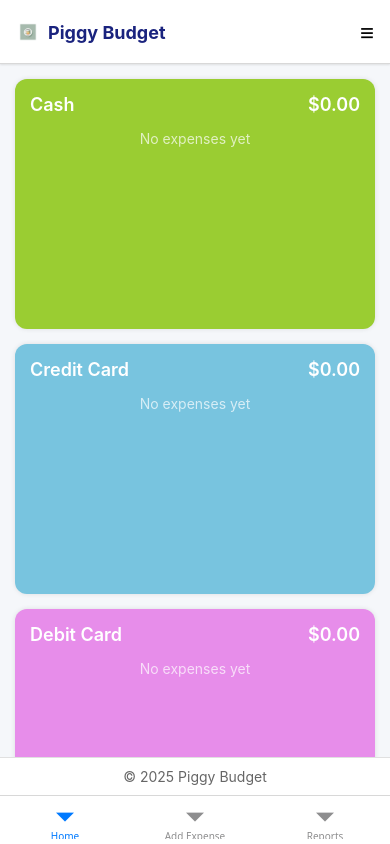
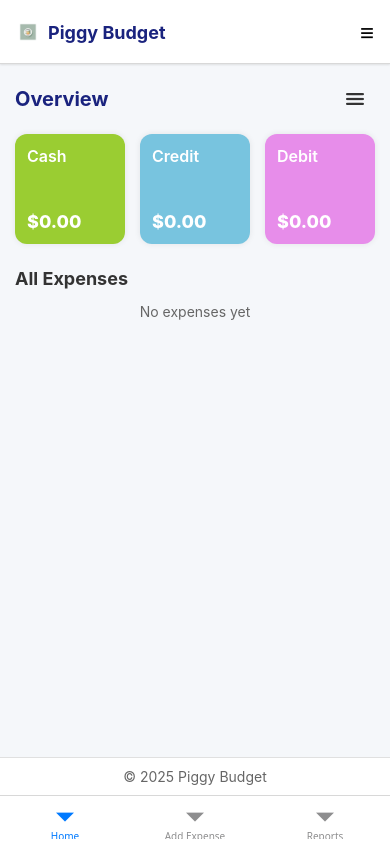
Before and after one commit to Tandra2821/self-budgeting-app, a React Native app: screen /Main in a window 390 px wide. Built offline with nearby package versions, Linux system fonts and the light colour scheme.

Commit message:
changes in homescreen layout

```diff
--- a/src/screens/HomeScreen.js
+++ b/src/screens/HomeScreen.js
@@ -9,6 +9,10 @@ import {
   Image,
   Modal,
   TouchableWithoutFeedback,
+  Dimensions,
+  LayoutAnimation,
+  Platform,
+  UIManager,
 } from "react-native";
 import AsyncStorage from "@react-native-async-storage/async-storage";
 import { useIsFocused } from "@react-navigation/native";
@@ -16,6 +20,7 @@ import { Ionicons } from "@expo/vector-icons";
 
 export default function HomeScreen({ navigation }) {
   const [expenses, setExpenses] = useState([]);
+  const [expandedCategory, setExpandedCategory] = useState(null); // 'cash' | 'credit' | 'debit' | null
   const [menuVisible, setMenuVisible] = useState(false);
   const isFocused = useIsFocused();
 
@@ -23,10 +28,18 @@ export default function HomeScreen({ navigation }) {
     loadExpenses();
   }, [isFocused]);
 
+  useEffect(() => {
+    // Enable LayoutAnimation on Android
+    if (Platform.OS === "android" && UIManager.setLayoutAnimationEnabledExperimental) {
+      UIManager.setLayoutAnimationEnabledExperimental(true);
+    }
+  }, []);
+
   const loadExpenses = async () => {
     try {
       const data = await AsyncStorage.getItem("expenses");
       if (data) setExpenses(JSON.parse(data));
+      else setExpenses([]);
     } catch (error) {
       console.log("Error loading expenses:", error);
     }
@@ -59,6 +72,7 @@ export default function HomeScreen({ navigation }) {
     { cash: [], credit: [], debit: [] }
   );
 
+  // Sort each category by timestamp (newest first)
   Object.keys(categorized).forEach((key) => {
     categorized[key].sort((a, b) => new Date(b.timestamp) - new Date(a.timestamp));
   });
@@ -79,7 +93,7 @@ export default function HomeScreen({ navigation }) {
 
   const renderExpense = ({ item }) => (
     <View style={styles.expenseItem}>
-      <View>
+      <View style={{ flex: 1 }}>
         <Text style={styles.expenseTitle}>{item.title}</Text>
         <Text style={styles.expenseAmount}>${item.amount}</Text>
         <Text style={styles.expenseDate}>{formatDateTime(item.timestamp)}</Text>
@@ -95,33 +109,83 @@ export default function HomeScreen({ navigation }) {
     </View>
   );
 
-  const Section = ({ title, data, color, total }) => (
-    <View style={[styles.section, { backgroundColor: color }]}>
-      <View style={styles.sectionHeader}>
-        <Text style={styles.sectionTitle}>{title}</Text>
-        <Text style={styles.sectionTotal}>${total.toFixed(2)}</Text>
-      </View>
+  const toggleCategory = (key) => {
+    // Animate expand/collapse
+    LayoutAnimation.configureNext(LayoutAnimation.Presets.easeInEaseOut);
+    setExpandedCategory((prev) => (prev === key ? null : key));
+  };
 
+  const SectionList = ({ categoryKey }) => {
+    const map = { cash: categorized.cash, credit: categorized.credit, debit: categorized.debit };
+    const data = map[categoryKey] || [];
+    return (
+      <View style={styles.expandedSection}>
         <FlatList
           data={data}
           renderItem={renderExpense}
           keyExtractor={(item) => item.id}
           ListEmptyComponent={<Text style={styles.emptyText}>No expenses yet</Text>}
-        style={styles.list}
-        nestedScrollEnabled={true}
         />
       </View>
     );
+  };
+
+  const { width } = Dimensions.get("window");
+  const cardSize = Math.floor((width - 60) / 3);
 
   const currentYear = new Date().getFullYear();
 
   return (
     <View style={styles.container}>
-      <View style={styles.content}>
-        <Section title="Cash" data={categorized.cash} color="#9ACD32" total={totalCash} />
-        <Section title="Credit Card" data={categorized.credit} color="#78c4dfff" total={totalCredit} />
-        <Section title="Debit Card" data={categorized.debit} color="#e78deaff" total={totalDebit} />
+      <View style={styles.headerRow}>
+        <Text style={styles.pageTitle}>Overview</Text>
+        <TouchableOpacity onPress={() => setMenuVisible(true)} style={{ padding: 8 }}>
+          <Ionicons name="menu" size={24} color="#333" />
+        </TouchableOpacity>
       </View>
+
+      <View style={styles.cardRow}>
+        <TouchableOpacity
+          style={[styles.card, { backgroundColor: "#9ACD32", width: cardSize, height: cardSize }]}
+          onPress={() => toggleCategory("cash")}
+        >
+          <Text style={styles.cardTitle}>Cash</Text>
+          <Text style={styles.cardTotal}>${totalCash.toFixed(2)}</Text>
+        </TouchableOpacity>
+
+        <TouchableOpacity
+          style={[styles.card, { backgroundColor: "#78c4dfff", width: cardSize, height: cardSize }]}
+          onPress={() => toggleCategory("credit")}
+        >
+          <Text style={styles.cardTitle}>Credit</Text>
+          <Text style={styles.cardTotal}>${totalCredit.toFixed(2)}</Text>
+        </TouchableOpacity>
+
+        <TouchableOpacity
+          style={[styles.card, { backgroundColor: "#e78deaff", width: cardSize, height: cardSize }]}
+          onPress={() => toggleCategory("debit")}
+        >
+          <Text style={styles.cardTitle}>Debit</Text>
+          <Text style={styles.cardTotal}>${totalDebit.toFixed(2)}</Text>
+        </TouchableOpacity>
+      </View>
+
+      {/* Expanded category list (if any) */}
+      {expandedCategory && <SectionList categoryKey={expandedCategory} />}
+
+      {/* All expenses header */}
+      <View style={styles.allExpensesHeader}>
+        <Text style={styles.allExpensesTitle}>All Expenses</Text>
+      </View>
+
+      {/* All expenses flow */}
+      <FlatList
+        data={[...expenses].sort((a, b) => new Date(b.timestamp) - new Date(a.timestamp))}
+        renderItem={renderExpense}
+        keyExtractor={(item) => item.id}
+        contentContainerStyle={{ paddingHorizontal: 15, paddingBottom: 80 }}
+        ListEmptyComponent={<Text style={{ textAlign: "center", color: "#666", marginTop: 8 }}>No expenses yet</Text>}
+      />
 
       {/* FOOTER */}
       <View style={styles.footer}>
@@ -151,7 +215,10 @@ export default function HomeScreen({ navigation }) {
             onPress={async () => {
               await AsyncStorage.removeItem("currentUser");
               setMenuVisible(false);
-              navigation.replace("Login");
+              // Try to use parent navigator, otherwise replace locally
+              const parent = navigation.getParent && navigation.getParent();
+              if (parent && parent.reset) parent.reset({ index: 0, routes: [{ name: "Login" }] });
+              else navigation.replace("Login");
             }}
           >
             <Text style={[styles.menuItem, { color: "red" }]}>Logout</Text>
@@ -165,60 +232,102 @@ export default function HomeScreen({ navigation }) {
 const styles = StyleSheet.create({
   container: {
     flex: 1,
-    backgroundColor: "#f5f7fa"
+    backgroundColor: "#f5f7fa",
   },
-  content: {
-    flex: 1,
-    padding: 15
+  headerRow: {
+    flexDirection: "row",
+    justifyContent: "space-between",
+    alignItems: "center",
+    paddingHorizontal: 15,
+    paddingTop: 14,
+    paddingBottom: 6,
   },
+  pageTitle: {
+    fontSize: 20,
+    fontWeight: "700",
+    color: "#1a237e",
+  },
+  cardRow: {
+    flexDirection: "row",
+    justifyContent: "space-between",
+    paddingHorizontal: 15,
+    paddingBottom: 12,
+    marginTop: 8,
+  },
+  card: {
+    borderRadius: 12,
+    padding: 12,
+    justifyContent: "space-between",
+    shadowColor: "#000",
+    shadowOpacity: 0.08,
+    shadowRadius: 6,
+    elevation: 3,
+  },
+  cardTitle: {
+    color: "#fff",
+    fontSize: 16,
+    fontWeight: "600",
+  },
+  cardTotal: {
+    color: "#fff",
+    fontSize: 18,
+    fontWeight: "800",
+  },
+
+  expandedSection: {
+    marginHorizontal: 15,
+    marginTop: 10,
+    marginBottom: 6,
+    borderRadius: 10,
+    backgroundColor: "#fff",
+    padding: 8,
+    maxHeight: 300,
+  },
+
+  allExpensesHeader: {
+    paddingHorizontal: 15,
+    paddingTop: 12,
+    paddingBottom: 6,
+  },
+  allExpensesTitle: {
+    fontSize: 18,
+    fontWeight: "700",
+    color: "#333",
+  },
+
   footer: {
     paddingVertical: 10,
-    alignItems: "center",
+    paddingHorizontal: 15,
     borderTopWidth: 1,
     borderTopColor: "#e0e0e0",
     backgroundColor: "#fff",
-    marginTop: 10
   },
   footerText: {
+    textAlign: "center",
+    color: "#666",
     fontSize: 14,
-    color: "#666",
-    fontWeight: "500"
   },
 
-  section: {
-    borderRadius: 12,
-    padding: 15,
-    marginBottom: 15,
-    shadowColor: "#000",
-    shadowOpacity: 0.1,
-    shadowRadius: 5,
-    elevation: 2,
-    height: 250,
-  },
-  sectionHeader: {
-    flexDirection: "row",
-    justifyContent: "space-between",
-    alignItems: "center",
-    marginBottom: 10,
-  },
-  sectionTitle: { fontSize: 18, fontWeight: "600", color: "#fff" },
-  sectionTotal: { fontSize: 18, fontWeight: "600", color: "#fff" },
-  list: { flexGrow: 0 },
   expenseItem: {
     flexDirection: "row",
     justifyContent: "space-between",
-    backgroundColor: "rgba(255,255,255,0.3)",
+    backgroundColor: "#fff",
     borderRadius: 10,
     padding: 10,
     marginBottom: 8,
+    alignItems: "center",
+    shadowColor: "#000",
+    shadowOpacity: 0.03,
+    shadowRadius: 4,
+    elevation: 1,
   },
-  expenseTitle: { fontSize: 16, fontWeight: "500", color: "#fff" },
-  expenseAmount: { fontSize: 14, color: "#fff", marginTop: 2 },
-  expenseDate: { fontSize: 12, color: "#fff", marginTop: 2 },
+  expenseTitle: { fontSize: 16, fontWeight: "500", color: "#222" },
+  expenseAmount: { fontSize: 14, color: "#111", marginTop: 2 },
+  expenseDate: { fontSize: 12, color: "#888", marginTop: 2 },
   buttons: { flexDirection: "row", alignItems: "center" },
   edit: { color: "#595e5cff", marginRight: 15, fontWeight: "500" },
   delete: { color: "#FF4500", fontWeight: "500" },
-  emptyText: { textAlign: "center", color: "rgba(255,255,255,0.7)", marginTop: 5 },
+  emptyText: { textAlign: "center", color: "#666", marginTop: 5 },
 
   overlay: { flex: 1, backgroundColor: "rgba(0,0,0,0.3)" },
   menuBox: {
@@ -239,20 +348,4 @@ const styles = StyleSheet.create({
     paddingHorizontal: 12,
     color: "#333",
   },
-  content: {
-    flex: 1,
-    padding: 15,
-  },
-  footer: {
-    paddingVertical: 10,
-    paddingHorizontal: 15,
-    borderTopWidth: 1,
-    borderTopColor: "#e0e0e0",
-    backgroundColor: "#fff",
-  },
-  footerText: {
-    textAlign: "center",
-    color: "#666",
-    fontSize: 14,
-  },
 });
```
Lines whose indentation alone changed are shown as unchanged.
